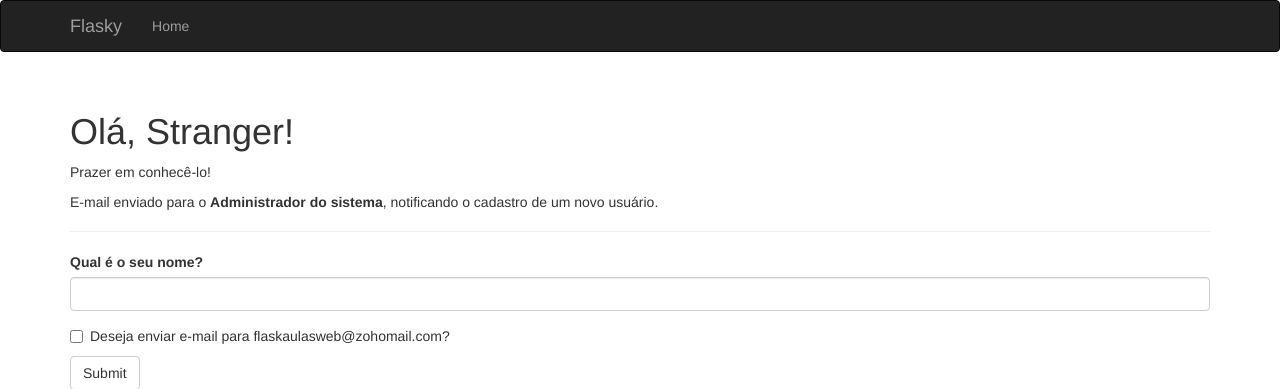
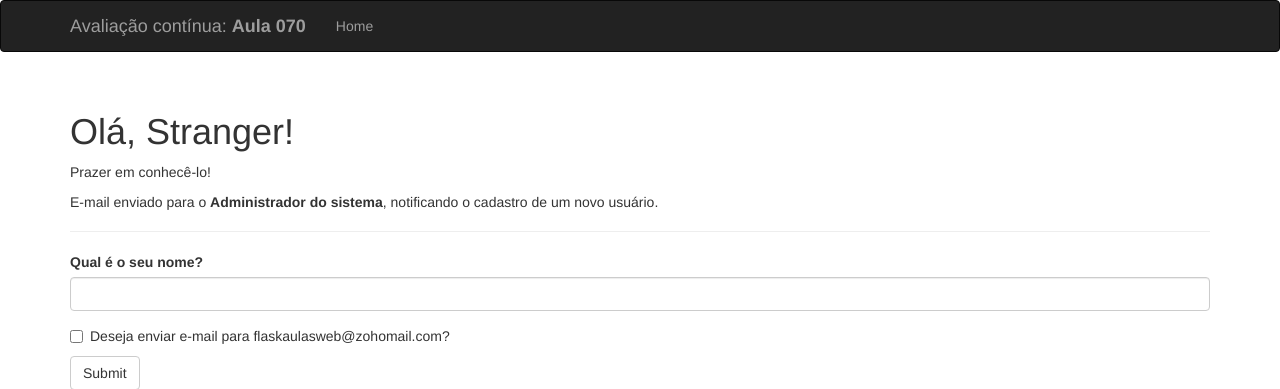
Before and after one commit to Tenlucena/PTB3031756-DSWS-04, a Flask app: page / in a window 1280 px wide. Shown: the top 389 px of the page. Run offline with Flask 3, Linux system fonts and the light colour scheme; data comes from the database, SQL or seed files in the repository; some libraries are stand-ins or nearby versions.

Commit message:
Update base.html

```diff
--- a/templates/base.html
+++ b/templates/base.html
@@ -18,7 +18,7 @@
                 <span class="icon-bar"></span>
                 <span class="icon-bar"></span>
             </button>
-            <a class="navbar-brand" href="/">Flasky</a>
+            <a class="navbar-brand" href="/">Avaliação contínua: <strong>Aula 070</strong></a>
         </div>
         <div class="navbar-collapse collapse">
             <ul class="nav navbar-nav">
```
